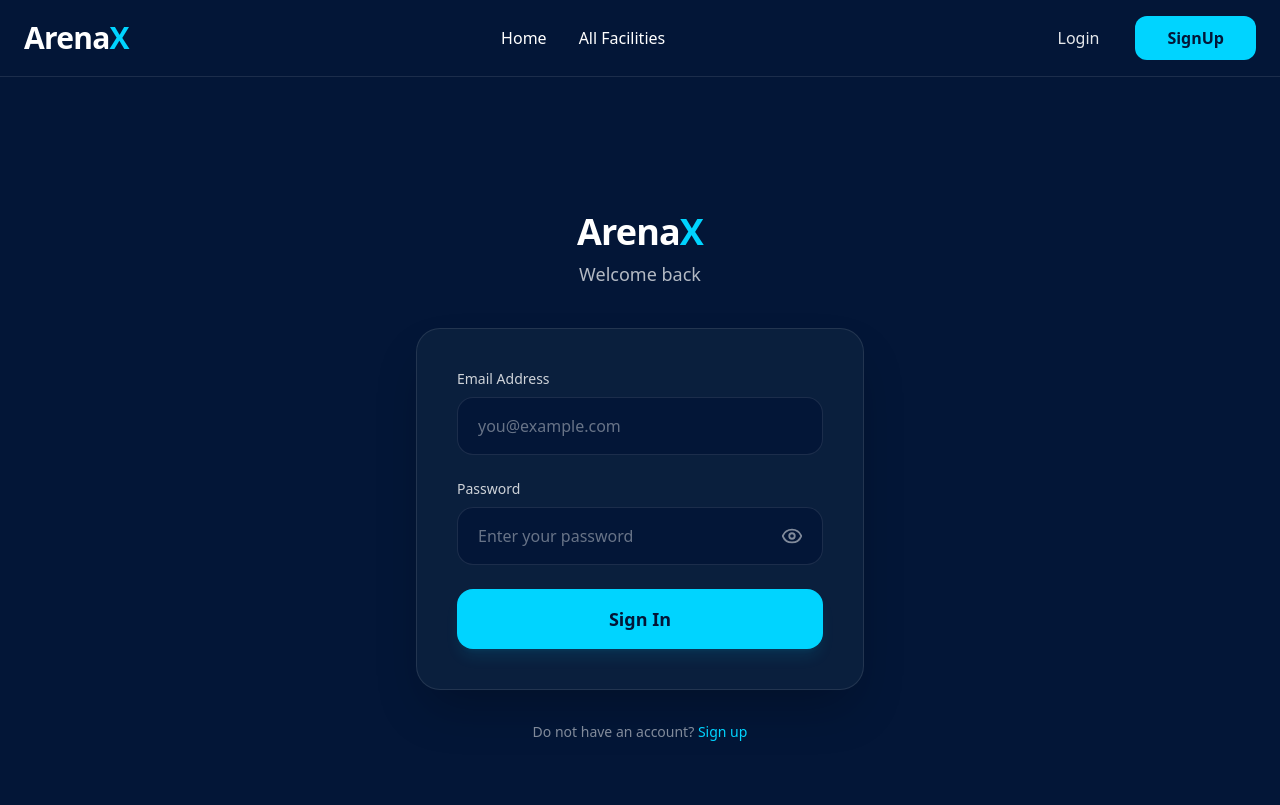
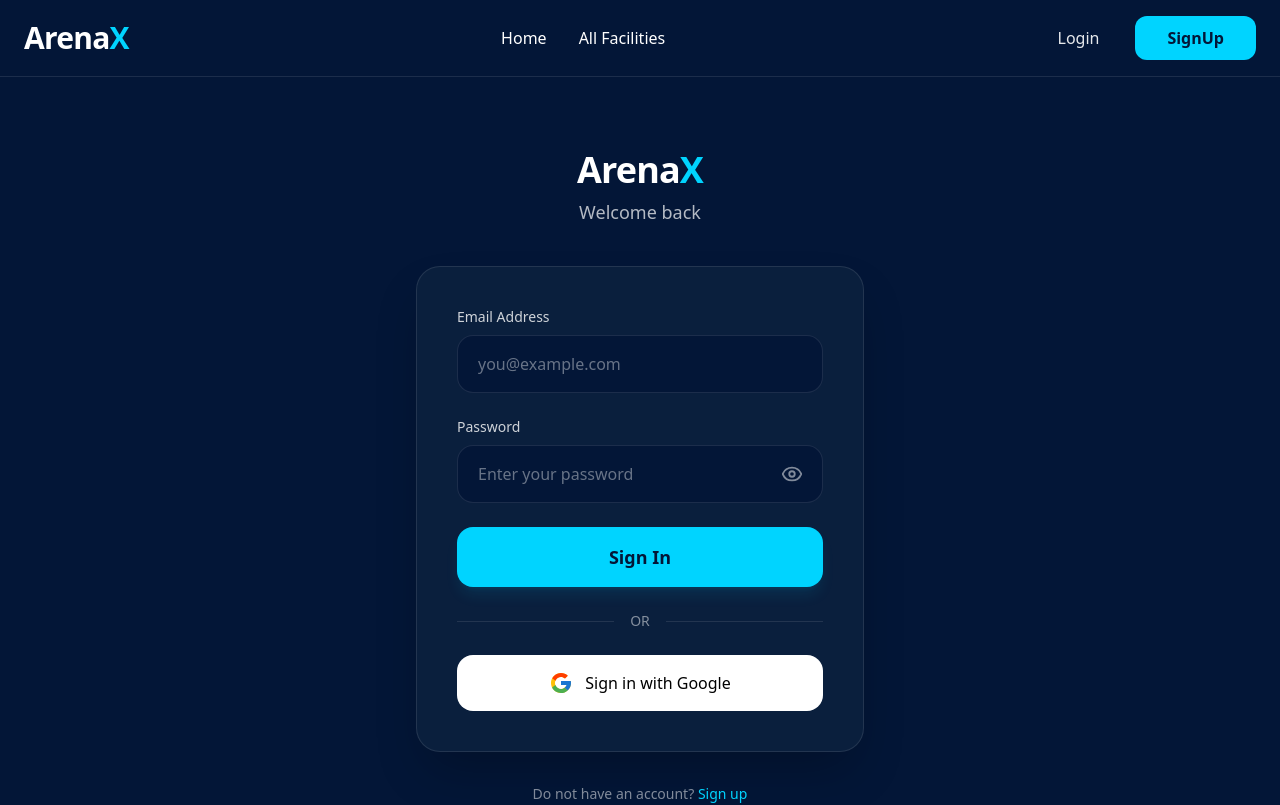
Before and after one commit to ruhul2003/ArenaX, a Next.js app: page /login in a window 1280 px wide. Shown: the top 805 px of the page. Built offline with nearby package versions, Linux system fonts and the light colour scheme; no server answers.

Commit message:
Google signin added

```diff
--- a/src/app/login/page.jsx
+++ b/src/app/login/page.jsx
@@ -2,6 +2,7 @@
 
 import React, { useState } from 'react';
 import { Eye, EyeOff } from 'lucide-react';
+import { FcGoogle } from "react-icons/fc"; // ➕ Imported matching registration views
 
 const LoginPage = () => {
     const [showPassword, setShowPassword] = useState(false);
@@ -12,6 +13,8 @@
         email: '',
         password: ''
     });
+
+    const serverUrl = process.env.NEXT_PUBLIC_SERVER_URL || 'http://localhost:5000';
 
     const handleChange = (e) => {
         setError('');
@@ -27,15 +30,12 @@
         setError('');
 
         try {
-            const serverUrl = process.env.NEXT_PUBLIC_SERVER_URL || 'http://localhost:5000';
-
-            // ✅ DIRECT CALL TO EXPRESS JWT BACKEND: Adjusted base endpoint path to match your layout's auth controllers
             const response = await fetch(`${serverUrl}/api/auth/login`, {
                 method: 'POST',
                 headers: {
                     'Content-Type': 'application/json'
                 },
-                credentials: 'include', // 👈 Crucial for saving your HttpOnly secure session cookie cleanly in the browser
+                credentials: 'include',
                 body: JSON.stringify({
                     email: formData.email,
                     password: formData.password
@@ -49,7 +49,6 @@
             }
 
             if (data.success) {
-                // ✅ Hard redirect cleanly resets the global layout caching tree with your fresh authentication cookie
                 window.location.href = '/all-facilities';
             }
 
@@ -59,6 +58,11 @@
         } finally {
             setLoading(false);
         }
+    };
+
+    // ➕ New Direct Redirect Authentication trigger handler
+    const handleGoogleSignIn = () => {
+        window.location.href = `${serverUrl}/api/auth/google`;
     };
 
     return (
@@ -135,6 +139,23 @@
                             {loading ? "Signing in..." : "Sign In"}
                         </button>
                     </form>
+
+                    {/* ➕ Added Divider Layout element line */}
+                    <div className="my-6 flex items-center gap-4">
+                        <div className="h-px bg-white/10 flex-1"></div>
+                        <span className="text-white/50 text-sm font-medium">OR</span>
+                        <div className="h-px bg-white/10 flex-1"></div>
+                    </div>
+
+                    {/* ➕ Added Google Authentication Trigger Button element */}
+                    <button
+                        onClick={handleGoogleSignIn}
+                        disabled={loading}
+                        className="w-full flex items-center justify-center gap-3 bg-white hover:bg-gray-100 disabled:opacity-70 text-black font-medium py-4 rounded-2xl transition-all"
+                    >
+                        <FcGoogle size={24} />
+                        Sign in with Google
+                    </button>
                 </div>
 
                 <p className="text-center text-white/50 text-sm mt-8">
```
